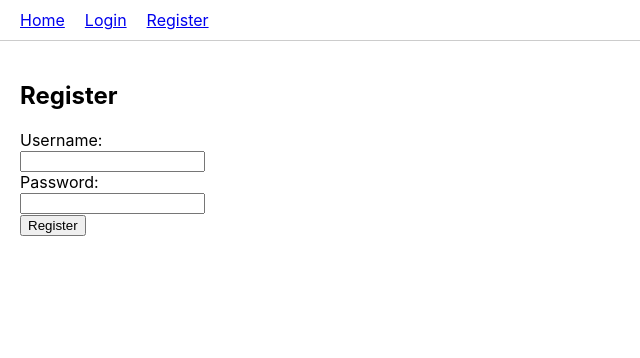
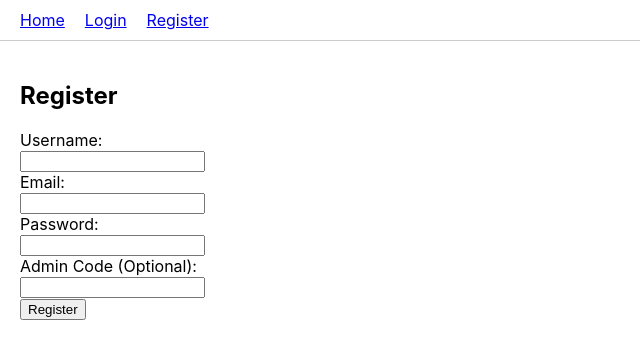
Before and after one commit to QuantumPickleJar/secure-media-depot, a React (Create React App) app in the folder frontend/: page /register in a window 1280 px wide. Shown: the top 358 px of the page, without its empty margins (0-640 px from the left). Built offline with nearby package versions, Linux system fonts and the light colour scheme.

Commit message:
feat added adminCode input to Register component

```diff
--- a/frontend/src/components/Register.jsx
+++ b/frontend/src/components/Register.jsx
@@ -4,21 +4,22 @@ import { useNavigate } from 'react-router-dom';
 
 function Register() {
   const [username, setUsername] = useState('');
+  const [email, setEmail] = useState('');
   const [password, setPassword] = useState('');
-  // const history = useHistory();      /* for react V5 */
+  const [adminCode, setAdminCode] = useState('');
+
   const navigate = useNavigate();
-
   const [error, setError] = useState('');
   const [success, setSuccess] = useState('');
 
   const handleSubmit = async (e) => {
     e.preventDefault();
 
-    // Replace with your actual registration API endpoint
+    try {
       const response = await fetch('/api/auth/register', {
         method: 'POST',
         headers: { 'Content-Type': 'application/json' },
-      body: JSON.stringify({ username, password }),
+        body: JSON.stringify({ username, email, password, adminCode }),
       });
 
       const data = await response.json();
@@ -33,13 +34,19 @@ function Register() {
         setError(data.message || 'Registration failed');
         setSuccess('');
       }
+    }
+    catch (err) {
+      // TODO: find out and explain why we setSuccess after setError (probably a graceful exit)
+      console.error('Registration error:', err);
+      setError('An error occurred during registration.');
+      setSuccess('');
+    }
   };
-
   return (
     <div>
       <h2>Register</h2>
-      {success && <p style={{color: 'green'}}>{success}</p>}
-      {error && <p style={{color: 'red'}}>{error}</p>}
+      {success && <p style={{ color: 'green' }}>{success}</p>}
+      {error && <p style={{ color: 'red' }}>{error}</p>}
       <form onSubmit={handleSubmit}>
         <div>
           <label>Username:</label><br />
@@ -47,6 +54,15 @@ function Register() {
             type="text"
             value={username}
             onChange={(e) => setUsername(e.target.value)}
+            required
+          />
+        </div>
+        <div>
+          <label>Email:</label><br />
+          <input
+            type="email"
+            value={email}
+            onChange={(e) => setEmail(e.target.value)}
             required
           />
         </div>
@@ -59,10 +75,17 @@ function Register() {
             required
           />
         </div>
+        <div>
+          <label>Admin Code (Optional):</label><br />
+          <input
+            type="text"
+            value={adminCode}
+            onChange={(e) => setAdminCode(e.target.value)}
+          />
+        </div>
         <button type="submit">Register</button>
       </form>
     </div>
   );
 }
-
 export default Register;
```
Lines whose indentation alone changed are shown as unchanged.
